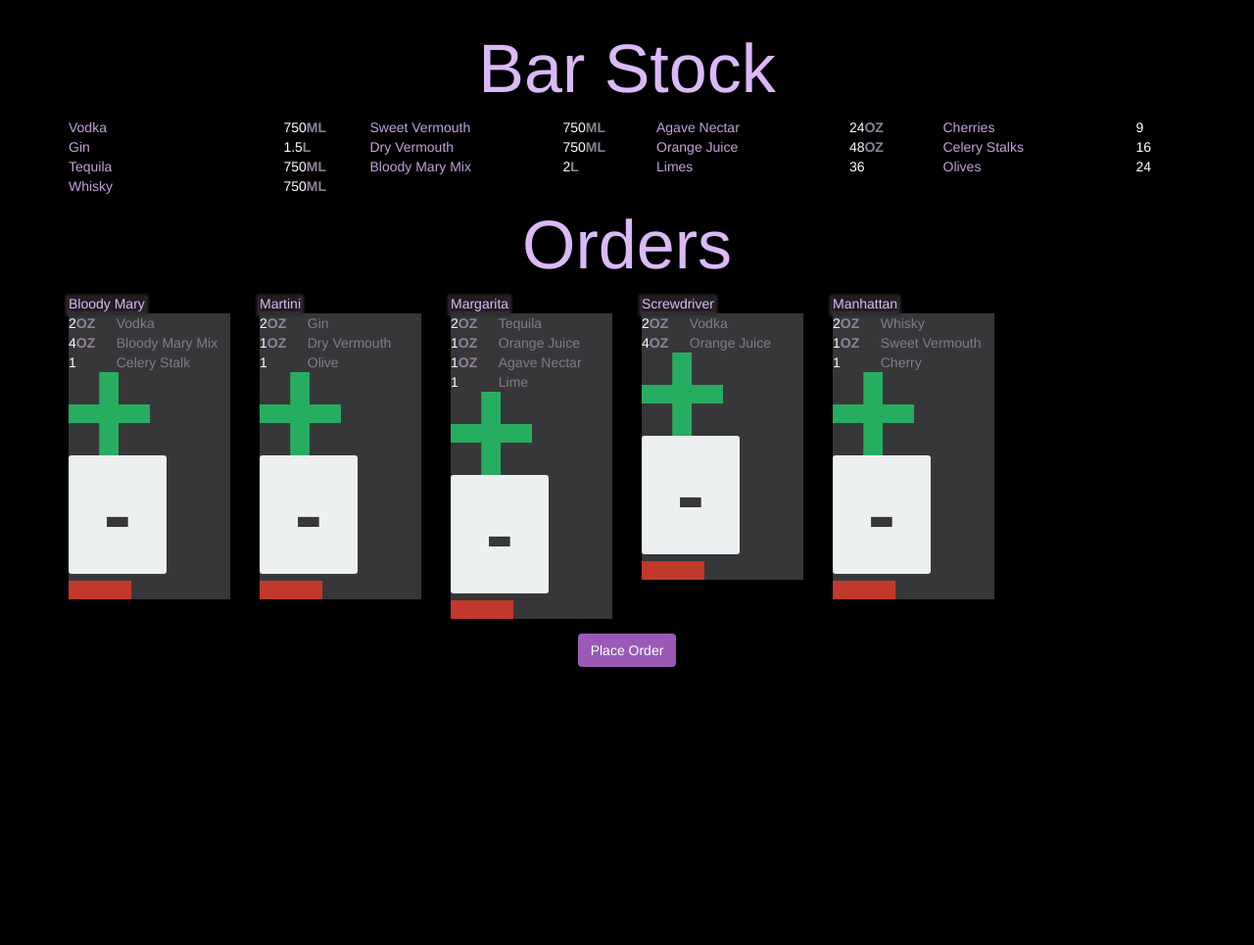
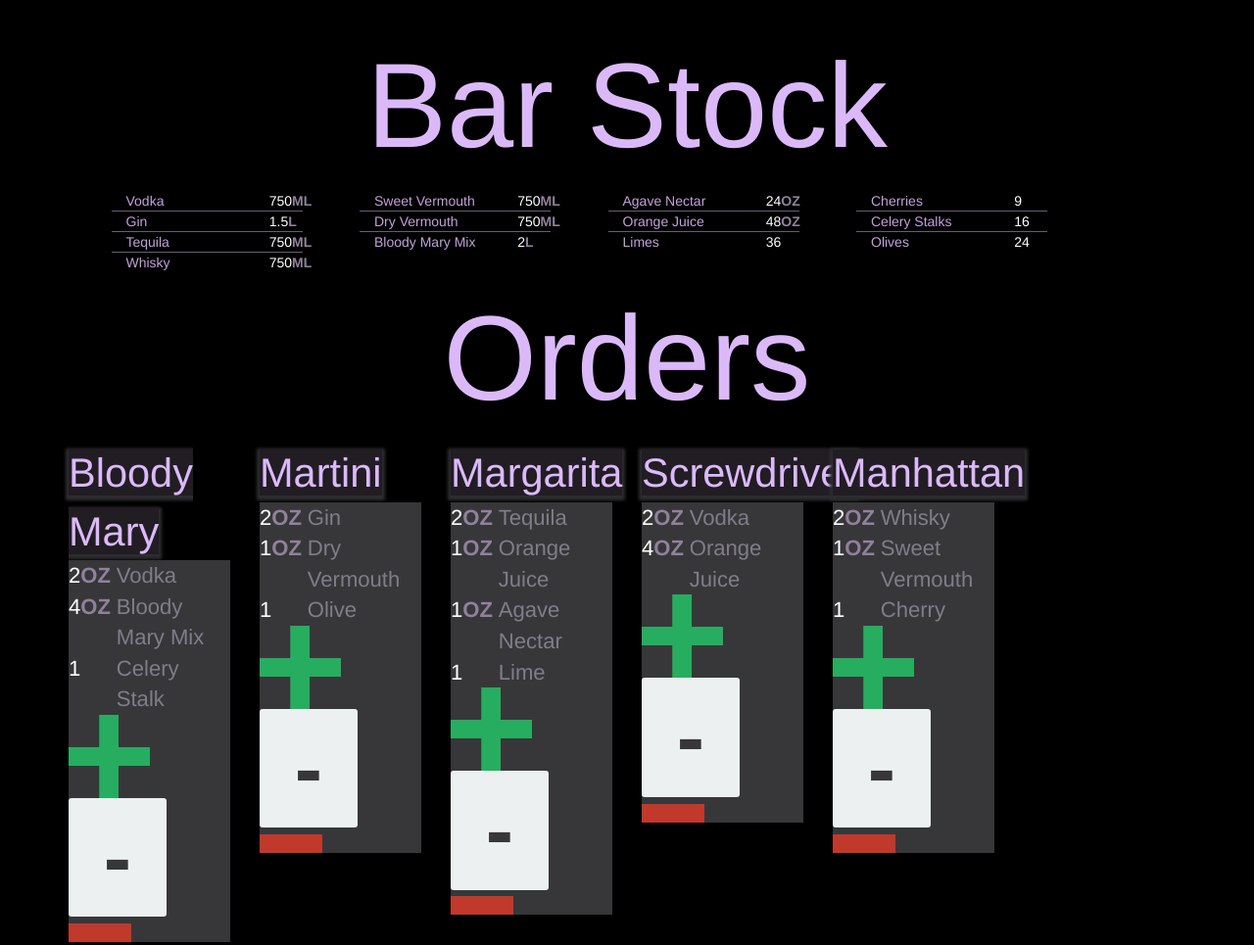
Before and after one commit to peteclodi/grosvenor, a website: page app/index.html in a window 1280 px wide. Shown: the top 965 px of the page at 98% size. Before the commit the page ends 800 px from the top, so only its background shows below. Drawn offline with nearby package versions, Linux system fonts and the light colour scheme; some packages are replaced by stand-ins of ours; files that its build step writes are made by us from their sources.

Commit message:
Sixth Commit

```diff
--- a/app/scripts/controllers/main.js
+++ b/app/scripts/controllers/main.js
@@ -51,9 +51,16 @@ angular.module('grosvenorApp')
         ];
 
         $scope.drinksOrdered = DrinksOrdered;
-        angular.forEach($scope.drinks, function(drink){
-            $scope.drinksOrdered.push({name: drink.name, quantity: 0});
-        });
+
+		function initializeDrinksOrder(){
+			for(var index = 0; index < $scope.drinks.length; ++index){
+				$scope.drinksOrdered[index] = ({name: $scope.drinks[index].name, quantity: 0});
+			}
+		}
+
+		if($scope.drinksOrdered.length === 0){
+			initializeDrinksOrder();
+		}
 
         $scope.getIngredientName = function(stockId){
             switch(stockId){
--- a/app/styles/main.css
+++ b/app/styles/main.css
@@ -10,7 +10,15 @@ body {
 .heading-text {
     color: #dbb9f9;
     font-weight: 200;
-    font-size: 5em;
+    font-size: 92pt;
+}
+
+.stock-items {
+    margin-left: 5%;
+}
+
+.stock-item {
+    border-bottom: 1px solid #655e72;
 }
 
 .stock-quantity {
@@ -26,7 +34,7 @@ body {
     background: #211d23;
     color: #dbb9f9;
     box-shadow: 0 2px 3px 3px #2d2d30;
-
+    font-size: 31.15pt;
 }
 
 .order-details {
@@ -35,6 +43,7 @@ body {
 
 .order-ingredient-item {
     color: #807d89;
+    font-size: 16.57pt;
 }
 
 .drink-count {
--- a/app/views/main.html
+++ b/app/views/main.html
@@ -2,24 +2,24 @@
     Bar Stock
 </div>
 <div class="row">
-    <div class="col-sm-3">
-        <div class="row" ng-repeat="liquor in stock | filter:'liquor'">
-            <span class="col-sm-9">{{liquor.name}}</span><span class="col-sm-3"><span class="stock-quantity stock-available-qty">{{getAvailableQty(liquor)}}</span><span class="stock-measure">{{liquor.measure}}</span></span>
+    <div class="col-sm-2 stock-items">
+        <div class="row" ng-repeat="liquor in stock | filter:'liquor'" ng-class="{'stock-item': !$last}">
+            <span class="col-sm-9">{{liquor.name}}</span><span class="col-sm-2"><span class="stock-quantity stock-available-qty">{{getAvailableQty(liquor)}}</span><span class="stock-measure">{{liquor.measure}}</span></span>
         </div>
     </div>
-    <div class="col-sm-3">
-        <div ng-repeat="mixer in stock | filter:'mixer'">
-            <span class="col-sm-9">{{mixer.name}}</span><span class="col-sm-3"><span class="stock-quantity stock-available-qty">{{getAvailableQty(mixer)}}</span><span class="stock-measure">{{mixer.measure}}</span></span>
+    <div class="col-sm-2 stock-items">
+        <div class="row" ng-repeat="mixer in stock | filter:'mixer'" ng-class="{'stock-item': !$last}">
+            <span class="col-sm-9">{{mixer.name}}</span><span class="col-sm-2"><span class="stock-quantity stock-available-qty">{{getAvailableQty(mixer)}}</span><span class="stock-measure">{{mixer.measure}}</span></span>
         </div>
     </div>
-    <div class="col-sm-3">
-        <div ng-repeat="juice in stock | filter:'juice'">
-            <span class="col-sm-9">{{juice.name}}</span><span class="col-sm-3"><span class="stock-quantity stock-available-qty">{{getAvailableQty(juice)}}</span><span class="stock-measure">{{juice.measure}}</span></span>
+    <div class="col-sm-2 stock-items">
+        <div class="row" ng-repeat="juice in stock | filter:'juice'" ng-class="{'stock-item': !$last}">
+            <span class="col-sm-9">{{juice.name}}</span><span class="col-sm-2"><span class="stock-quantity stock-available-qty">{{getAvailableQty(juice)}}</span><span class="stock-measure">{{juice.measure}}</span></span>
         </div>
     </div>
-    <div class="col-sm-3">
-        <div ng-repeat="garnish in stock | filter:'garnish'">
-            <span class="col-sm-9">{{garnish.name}}</span><span class="col-sm-3"><span class="stock-quantity stock-available-qty">{{getAvailableQty(garnish)}}</span></span>
+    <div class="col-sm-2 stock-items">
+        <div class="row" ng-repeat="garnish in stock | filter:'garnish'" ng-class="{'stock-item': !$last}">
+            <span class="col-sm-9">{{garnish.name}}</span><span class="col-sm-2"><span class="stock-quantity stock-available-qty">{{getAvailableQty(garnish)}}</span></span>
         </div>
     </div>
 </div>
```
Also changed, not shown: app/views/Summary.html (+1 -1 lines).
